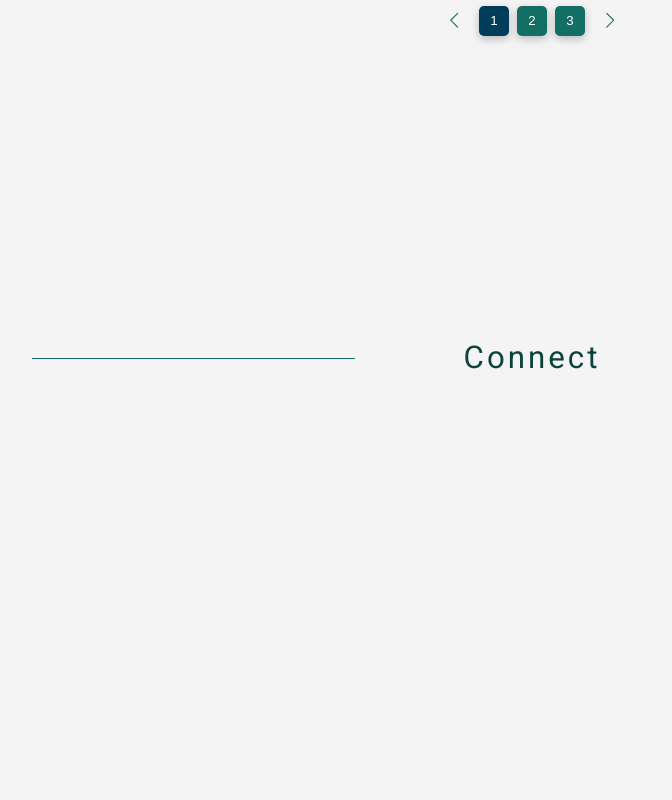
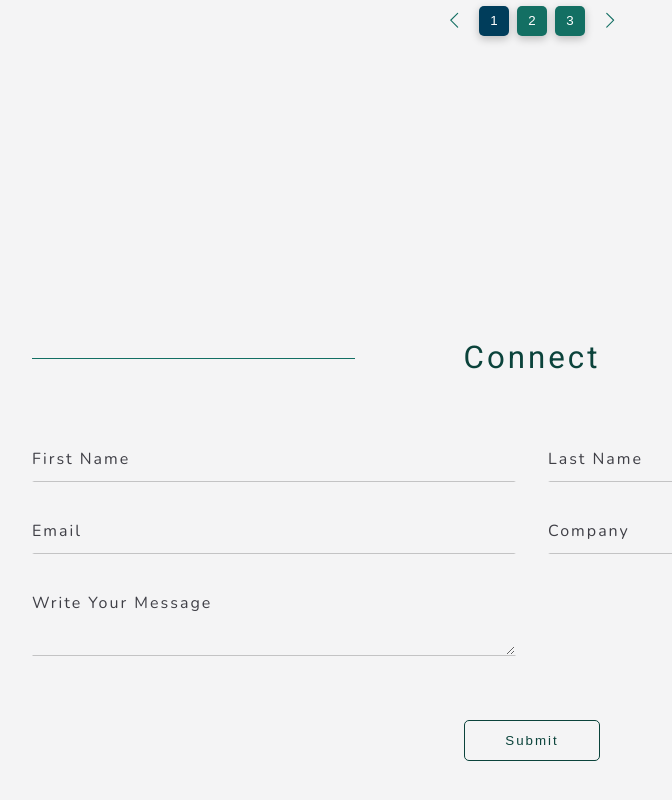
Before and after one commit to Njaaga-Gakure/portfolio-v2, a React (Vite) app: page / in a window 1280 px wide. Shown: the part 2093-2893 px from the top of the page, without its empty margins (108-780 px from the left). Built offline with nearby package versions, Linux system fonts and the light colour scheme.

Commit message:
Add contact section

```diff
--- a/index.html
+++ b/index.html
@@ -2,7 +2,7 @@
 <html lang="en">
   <head>
     <meta charset="UTF-8" />
-    <link rel="icon" type="image/svg+xml" href="/vite.svg" />
+    <link rel="icon" type="image/svg+xml" href="/icon.svg" />
     <meta name="viewport" content="width=device-width, initial-scale=1.0" />
     <title>Gakure</title>
   </head>
--- a/src/components/Contact.jsx
+++ b/src/components/Contact.jsx
@@ -4,6 +4,74 @@ const Contact = () => {
   return (
     <section className="contact" id="contact">
       <Title name="connect" />
+      <section className="form-container">
+        <form className="form" action="#">
+          <div className="center-container form__center">
+            <div className="form__row">
+              <input
+                type="text"
+                name=""
+                id=""
+                className="form__input"
+                required
+              />
+              <label className="form__label" htmlFor="">
+                first name
+              </label>
+              <div className="form__underline"></div>
+            </div>
+            <div className="form__row">
+              <input
+                type="text"
+                name=""
+                id=""
+                className="form__input"
+                required
+              />
+              <label className="form__label" htmlFor="">
+                last name
+              </label>
+              <div className="form__underline"></div>
+            </div>
+            <div className="form__row">
+              <input
+                type="text"
+                name=""
+                id=""
+                className="form__input"
+                required
+              />
+              <label className="form__label" htmlFor="">
+                email
+              </label>
+              <div className="form__underline"></div>
+            </div>
+            <div className="form__row">
+              <input
+                type="text"
+                name=""
+                id=""
+                className="form__input"
+                required
+              />
+              <label className="form__label" htmlFor="">
+                company
+              </label>
+              <div className="form__underline"></div>
+            </div>
+            <div className="form__row form__textarea">
+              <textarea className="textarea" required />
+              <label className="form__label" htmlFor="">
+                write your message
+              </label>
+              <div className="form__underline"></div>
+            </div>
+            <div className="btn-container">
+              <button className="btn btn--secondary">submit</button>
+            </div>
+          </div>
+        </form>
+      </section>
     </section>
   );
 };
--- a/src/components/Hero.jsx
+++ b/src/components/Hero.jsx
@@ -16,13 +16,28 @@ const Hero = () => {
           Let's connect!
         </p>
         <div className="hero__links">
-          <a href="#" className="hero__link">
+          <a
+            href="https://github.com/Njaaga-Gakure"
+            target="_blank"
+            rel="noreferrer"
+            className="hero__link"
+          >
             <AiFillGithub />
           </a>
-          <a href="#" className="hero__link">
+          <a
+            href="https://www.linkedin.com/in/brian-gakure-0a2320188/"
+            target="_blank"
+            rel="noreferrer"
+            className="hero__link"
+          >
             <FaLinkedinIn />
           </a>
-          <a href="#" className="hero__link">
+          <a
+            href="https://twitter.com/njaagagakure"
+            target="_blank"
+            rel="noreferrer"
+            className="hero__link"
+          >
             <AiOutlineTwitter />
           </a>
         </div>
--- a/src/index.css
+++ b/src/index.css
@@ -135,16 +135,16 @@ hr {
 .btn:hover {
   background: var(--primary-800);
 }
-.btn-secondary {
+.btn--secondary {
   border: 1px solid var(--primary-700);
   background: transparent;
   color: var(--primary-700);
 }
-.btn-secondary:hover {
+.btn--secondary:hover {
   background: var(--primary-700);
   color: white;
 }
-.btn-block {
+.btn--block {
   width: 100%;
 }
 .center-container {
@@ -427,6 +427,71 @@ hr {
 .contact {
   min-height: 100vh;
 }
+.form__center {
+  display: grid;
+  gap: 2rem;
+}
+.form__row {
+  position: relative;
+  width: 100%;
+  height: 40px;
+  /* border: 1px solid black; */
+}
+.form__textarea {
+  height: 70px;
+}
+.form__input,
+.textarea {
+  display: block;
+  width: 100%;
+  height: 100%;
+  font-size: inherit;
+  letter-spacing: var(--letter-spacing-2);
+  border-color: transparent;
+  background-color: transparent;
+  border-bottom: 1px solid rgba(0, 0, 0, 0.2);
+  outline: none;
+}
+.form__label {
+  position: absolute;
+  bottom: 10px;
+  pointer-events: none;
+  text-transform: capitalize;
+  letter-spacing: var(--letter-spacing-2);
+  color: var(--gray-700);
+  transition: var(--transition);
+}
+.form__textarea .form__label {
+  bottom: 40px;
+}
+.form__input:focus ~ .form__label,
+.textarea:focus ~ .form__label,
+.form__input:valid ~ .form__label,
+.textarea:valid ~ .form__label {
+  transform: translateY(-25px);
+  font-size: 0.8rem;
+  color: var(--primary-400);
+}
+.form__underline {
+  position: absolute;
+  bottom: 0;
+  content: "";
+  height: 1px;
+  width: 100%;
+  background-color: var(--primary-500);
+  transform: scaleX(0);
+  transform-origin: center;
+  transition: var(--transition);
+}
+.form__input:focus ~ .form__underline,
+.textarea:focus ~ .form__underline,
+.form__input:valid ~ .form__underline,
+.textarea:valid ~ .form__underline {
+  transform: scale(1);
+}
+.btn-container .btn {
+  width: 100%;
+}
 /* ------- footer ------- */
 .footer {
   text-align: center;
@@ -457,6 +522,19 @@ hr {
   }
   .project:not(:nth-child(odd)) {
     margin-left: -30px;
+  }
+  .form__center {
+    grid-template-columns: 1fr 1fr;
+    gap: 2rem;
+  }
+  .btn-container {
+    grid-row: 4;
+    grid-column: 1 / -1;
+    display: flex;
+    justify-content: center;
+  }
+  .btn-container .btn {
+    width: auto;
   }
 }
 @media (min-width: 800px) {
```
Also changed, not shown: public/icon.svg (added).
